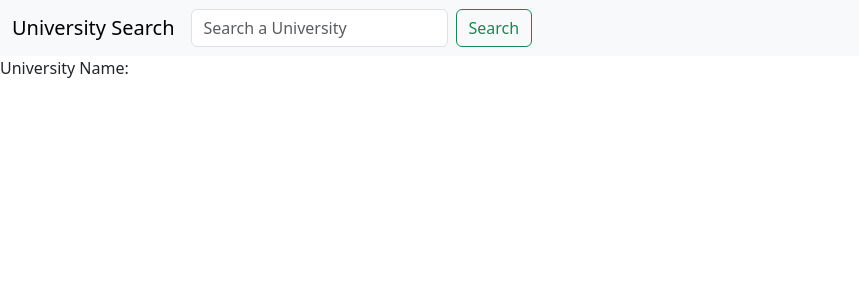
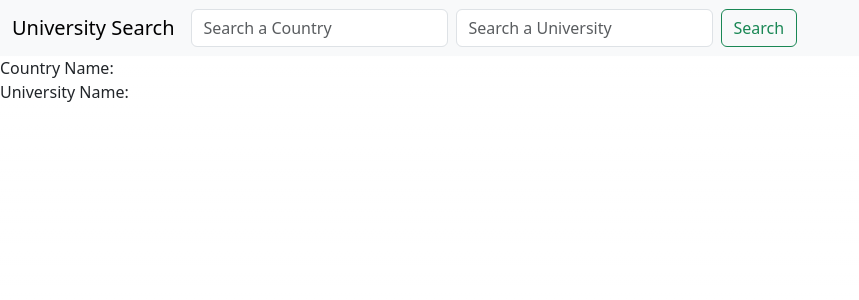
Before and after one commit to ThiagoPeloso/Pokedex, a Next.js app: page / in a window 1280 px wide. Shown: the top 300 px of the page, without its empty margins (0-859 px from the left). Built offline with nearby package versions, Linux system fonts and the light colour scheme.

Commit message:
now filters country and uni names

```diff
--- a/package.json
+++ b/package.json
@@ -10,9 +10,9 @@
   },
   "dependencies": {
     "bootstrap": "^5.3.2",
-    "next": "13.5.4",
-    "react": "^18",
+    "next": "^13.5.5",
+    "react": "^18.2.0",
     "react-bootstrap": "^2.9.0",
-    "react-dom": "^18"
+    "react-dom": "^18.2.0"
   }
 }
--- a/src/pages/index.js
+++ b/src/pages/index.js
@@ -10,7 +10,6 @@ import Container from 'react-bootstrap/Container';
 import Form from 'react-bootstrap/Form';
 import Nav from 'react-bootstrap/Nav';
 import Navbar from 'react-bootstrap/Navbar';
-import NavDropdown from 'react-bootstrap/NavDropdown';
 
 const inter = Inter({ subsets: ['latin'] })
 
@@ -18,7 +17,8 @@ export default function Home() {
   const [formData, setFormData] = useState({
     name: ""
   })
-  const handleInput = (e) => {
+
+  const inputUniName = (e) => {
     const fieldName = e.target.name;
     const fieldValue = e.target.value;
 
@@ -27,12 +27,26 @@ export default function Home() {
       [fieldName]: fieldValue
     }));
   }
-  const universityName = formData.name
-  const handleClick = () => {
-    const newURL = `http://localhost:3000/${universityName}`;
+  const [countryData, setCountryData] = useState({
+    name: ""
+  })
+  const inputCountryName = (e) => {
+    const fieldName = e.target.name;
+    const fieldValue = e.target.value;
 
-    window.history.pushState(null, '', newURL);
-    fetch(`http://universities.hipolabs.com/search?name=${universityName}&country=Brazil`)
+    setCountryData((prevState) => ({
+      ...prevState,
+      [fieldName]: fieldValue
+    }));
+  }
+  var universityName = formData.name
+  var countryName = countryData.name
+
+  const searchClick = () => {
+    //const newURL = `http://localhost:3000/${universityName}`;
+
+    //window.history.pushState(null, '', newURL);
+    fetch(`http://universities.hipolabs.com/search?name=${universityName}&country=${countryName}`)
     .then(response => response.text())
     .then(text => console.log(text))
 };
@@ -57,18 +71,30 @@ export default function Home() {
             <Form className="d-flex">
             <Form.Control
               type="search"
+              placeholder="Search a Country"
+              name="name"
+              className="me-2"
+              aria-label="Search"
+              onChange={inputCountryName}
+            />
+            <Form.Control
+              type="search"
               placeholder="Search a University"
               name="name"
               className="me-2"
               aria-label="Search"
-              onChange={handleInput}
+              onChange={inputUniName}
             />
-            <Button variant="outline-success" onClick={handleClick}>Search</Button>
+            <Button variant="outline-success" onClick={searchClick}>Search</Button>
           </Form>
           </Nav>
         </Navbar.Collapse>
       </Container>
     </Navbar>
+    <div>
+    <label>Country Name: </label>
+      {countryName}
+    </div>
     <div>
     <label>University Name: </label>
       {universityName}
```
Also changed, not shown: 1 other file (tests, documents, lock files or other folders).
